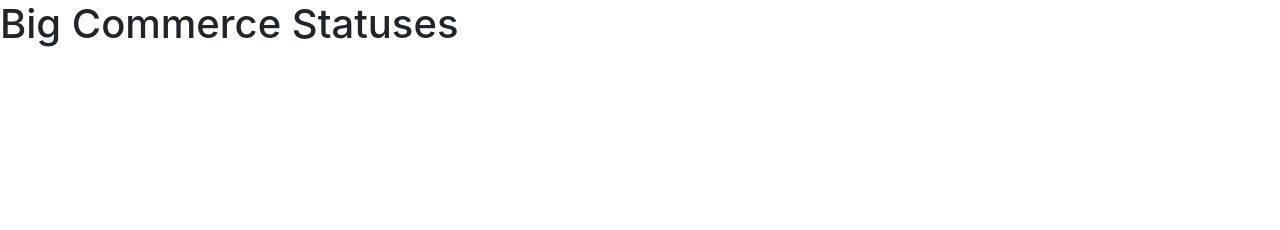
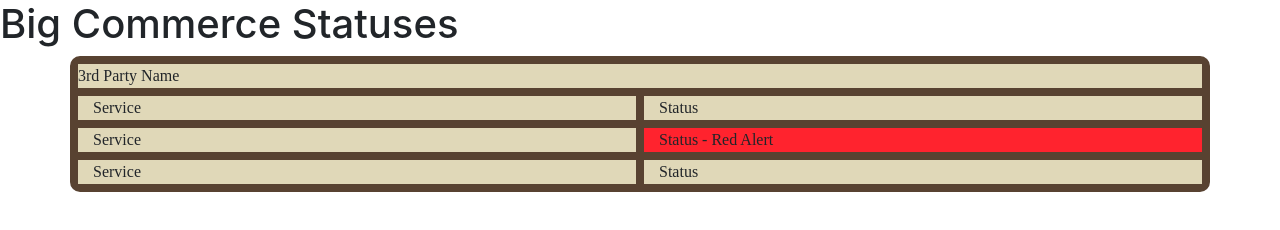
Before and after one commit to iangoodnight/belligerent-falcon, a website: page index.html in a window 1280 px wide. Drawn offline with nearby package versions, Linux system fonts and the light colour scheme; no server answers.

Commit message:
Styling, font not working

```diff
--- a/index.html
+++ b/index.html
@@ -3,6 +3,7 @@
 	<head>
 		<title>Socket.IO Example</title>
 		<link rel="stylesheet" href="https://stackpath.bootstrapcdn.com/bootstrap/4.3.1/css/bootstrap.min.css" integrity="sha384-ggOyR0iXCbMQv3Xipma34MD+dH/1fQ784/j6cY/iJTQUOhcWr7x9JvoRxT2MZw1T" crossorigin="anonymous">
+		<link rel="stylesheet" href="./style.css">
 	</head>
 	<body>
 
@@ -13,7 +14,24 @@
 
 		<!-- Kristy Builds HTML here! -->
 
-			<!-- Glorious HTML -->
+
+
+		<div class="container tbstyle">
+			<div class="row tbstylein">3rd Party Name</div>
+		  <div class="row">
+			<div class="col-sm tbstylein">Service</div>
+			<div class="col-sm tbstylein">Status</div>
+		  </div>
+		  <div class="row">
+			<div class="col-sm tbstylein">Service</div>
+			<div class="col-sm tbstylein redalert">Status - Red Alert</div>
+		  </div>
+		  <div class="row">
+			<div class="col-sm tbstylein">Service</div>
+			<div class="col-sm tbstylein">Status</div>
+		  </div>
+
+
 
 		<!-- No more HTML pasty here -->
 
--- /dev/null
+++ b/style.css
@@ -0,0 +1,29 @@
+:root {
+	/*Color Choices*/
+	--BAbeige: 			#e0d8b8;
+	--BAbeigeDark: 		#584231;
+	--RedAlert: 		#ff232e;
+	--RedAlertPulse:	#6b2e1f;
+
+	/*Font Faces*/
+	@font-face {
+	  font-family: green;
+	  src: url('/fonts/font.ttf') format('ttf');
+	}
+
+
+
+}
+
+.tbstyle {
+	background-color: var(--BAbeige);
+	border: 4px solid var(--BAbeigeDark); border-radius: 10px;
+	font-family: 'green';
+}
+
+.tbstylein {
+	border: 4px solid var(--BAbeigeDark);
+}
+
+.redalert {
+	background-color: var(--RedAlert);
```
Also changed, not shown: fonts/font.ttf (added), 1 other file.
